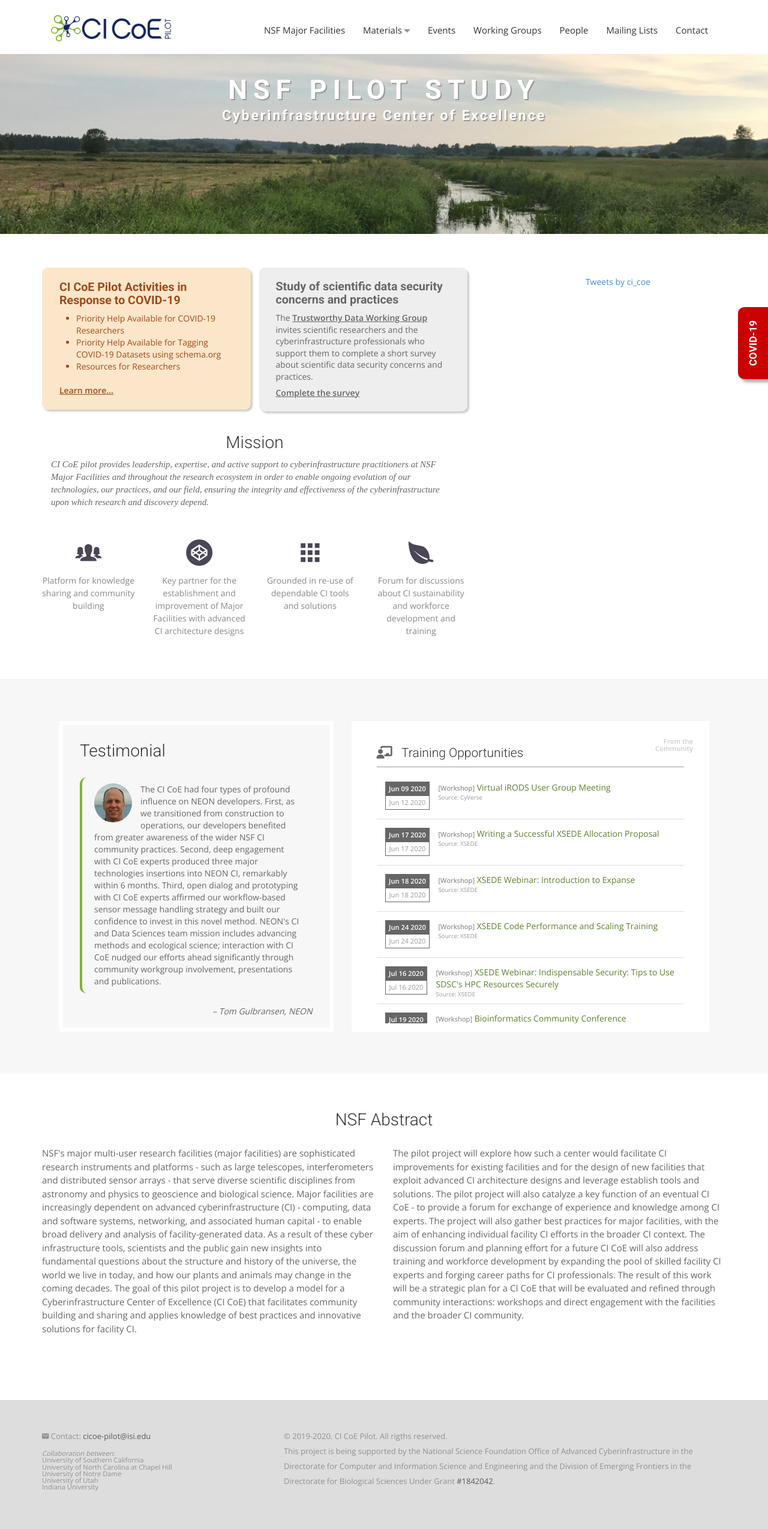
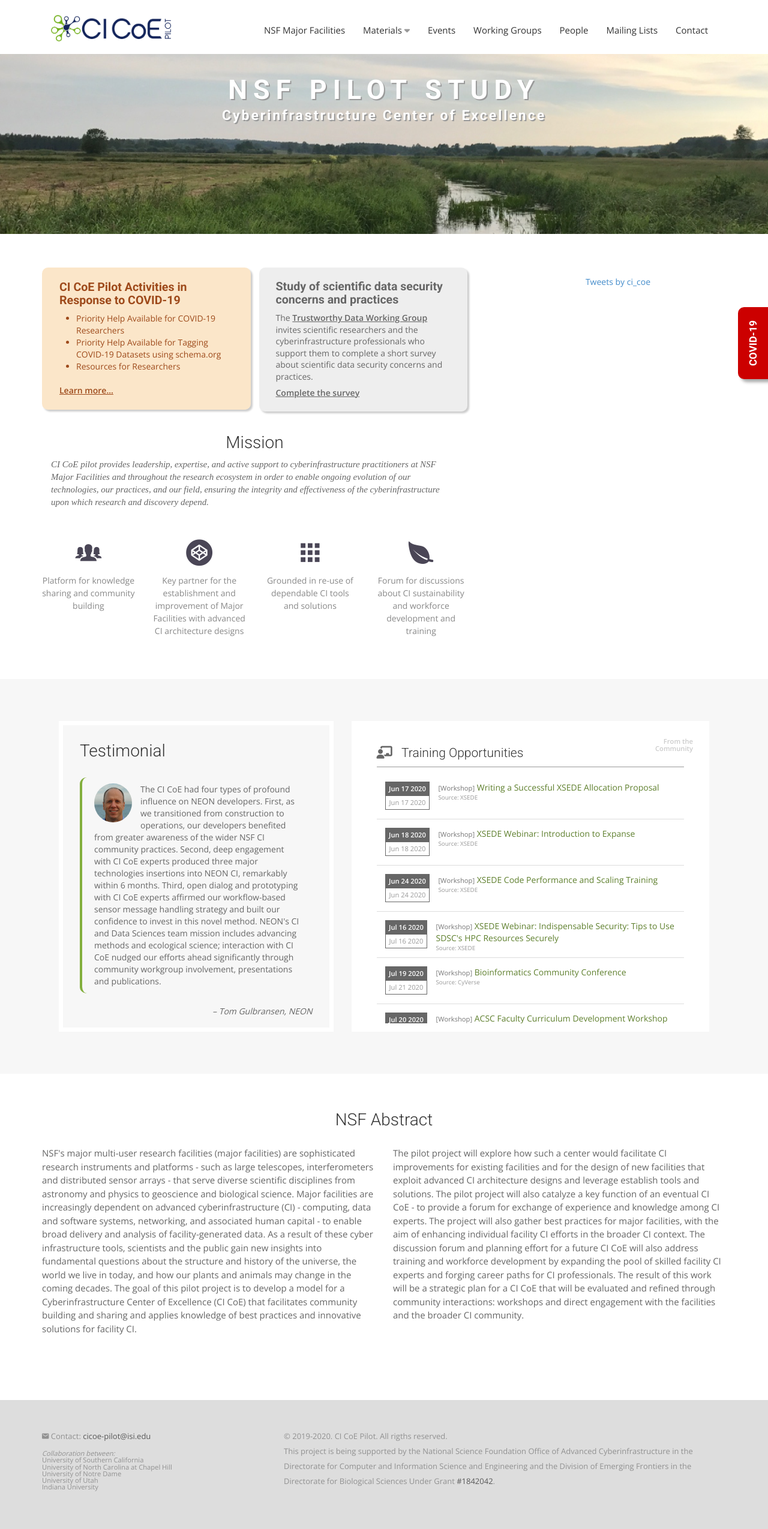
Before and after one commit to cicoe/cicoe.github.io, a Jekyll site: the page built from index.html, in a window 1280 px wide. Shown: the whole page at 60% size. Built offline with Jekyll 4.4.1, drawn with Linux system fonts in a browser that asks for light colours; nearby versions of some CDN libraries; some web fonts are replaced; comment, search, counter and statistics services are not loaded.

Commit message:
updated training events

```diff
--- a/_data/training_opportunities.yml
+++ b/_data/training_opportunities.yml
@@ -1,10 +1,3 @@
-- categroy: Workshop
-  end_date: June 12, 2020
-  source: CyVerse
-  start_date: June 09, 2020
-  time: ''
-  title: Virtual iRODS User Group Meeting
-  website: "https://cyverse.org/virtual-irods-user-group-meeting"
 - categroy: Workshop
   end_date: June 17, 2020
   source: XSEDE
```
